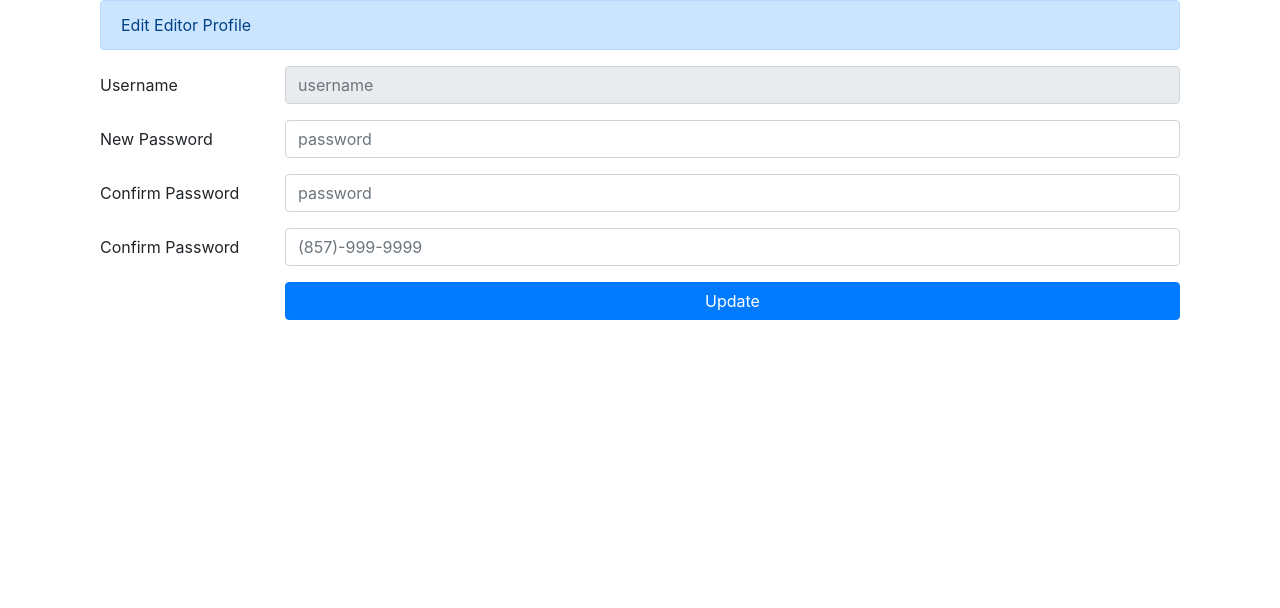
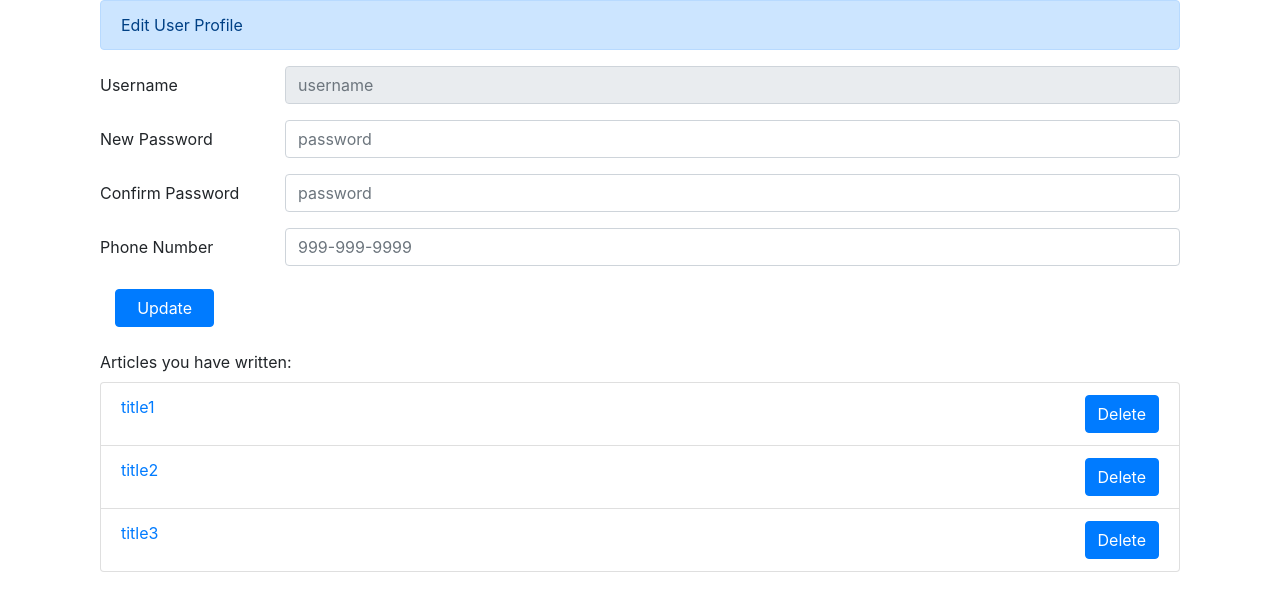
Before and after one commit to srikar-541/webdev-frontend, an Angular app: page /editor in a window 1280 px wide. Shown: the top 608 px of the page. Built offline with nearby package versions, Linux system fonts and the light colour scheme.

Commit message:
added editor profile

```diff
--- a/src/app/editor-profile/editor-profile.component.html
+++ b/src/app/editor-profile/editor-profile.component.html
@@ -1,6 +1,6 @@
 <div class="container">
   <div class="alert alert-primary" role="alert">
-    Edit Editor Profile
+    Edit User Profile
   </div>
   <div class="form-group row contentDiv">
     <label for="username" class="wbdv-field wbdv-username col-sm-2 col-form-label">
@@ -11,6 +11,7 @@
              placeholder="username" disabled="true">
     </div>
   </div>
+
   <div class="form-group row">
     <label for="password" class="wbdv-field wbdv-password col-sm-2 col-form-label">
       New Password </label>
@@ -19,28 +20,42 @@
              id="password" placeholder="password" [(ngModel)]="pwd">
     </div>
   </div>
+
   <div class="form-group row">
     <label for="password" class="wbdv-field wbdv-password col-sm-2 col-form-label">
       Confirm Password </label>
     <div class="col-sm-10">
       <input type="password" class="form-control wbdv-field wbdv-password"
-           id="password_confirm" placeholder="password" [(ngModel)]="c_pwd">
+             id="confirm_password" placeholder="password" [(ngModel)]="pwd2">
     </div>
   </div>
+
   <div class="form-group row">
     <label for="password" class="wbdv-field wbdv-password col-sm-2 col-form-label">
-      Confirm Password </label>
+      Phone Number </label>
     <div class="col-sm-10">
-      <input type="phone" class="form-control wbdv-field wbdv-password"
-             id="phone" placeholder="(857)-999-9999" [(ngModel)]="phone_no">
+      <input type="number" class="form-control wbdv-field wbdv-password"
+             id="phone" placeholder="{{phoneOld}}" [(ngModel)]="phoneNew">
     </div>
   </div>
+
+
   <div class="form-group row">
-    <label class="col-sm-2 col-form-label"></label>
+    <label class="col-sm-2 col-form-label">
     <div class="col-sm-10">
-      <button class="btn btn-primary btn-block wbdv-button wbdv-login" (click)="update()">
+      <button class="btn btn-primary btn-block wbdv-button wbdv-login" (click)="updateProfile()">
         Update
       </button>
     </div>
+    </label>
+  </div>
+
+  <div class="editor-article-list">
+    <label>Articles you have written:</label>
+    <ul class="list-group">
+      <li class="list-group-item" *ngFor="let article of articles">
+           <a routerLink=""> {{article.title}} </a> <a class="btn btn-primary float-right">Delete</a>
+      </li>
+    </ul>
   </div>
 </div>
--- a/src/app/editor-profile/editor-profile.component.ts
+++ b/src/app/editor-profile/editor-profile.component.ts
@@ -8,6 +8,13 @@ import { Component, OnInit } from '@angular/core';
 export class EditorProfileComponent implements OnInit {
 
   constructor() { }
+  pwd = ''
+  pwd2 = ''
+  phoneOld = '999-999-9999'
+  phoneNew = ''
+  articles = [ {title: 'title1'}, {title: 'title2'}, {title: 'title3'}];
+  updateProfile(){}
+  deleteArticle(){}
 
   ngOnInit(): void {
   }
```
Lines whose indentation alone changed are shown as unchanged.
